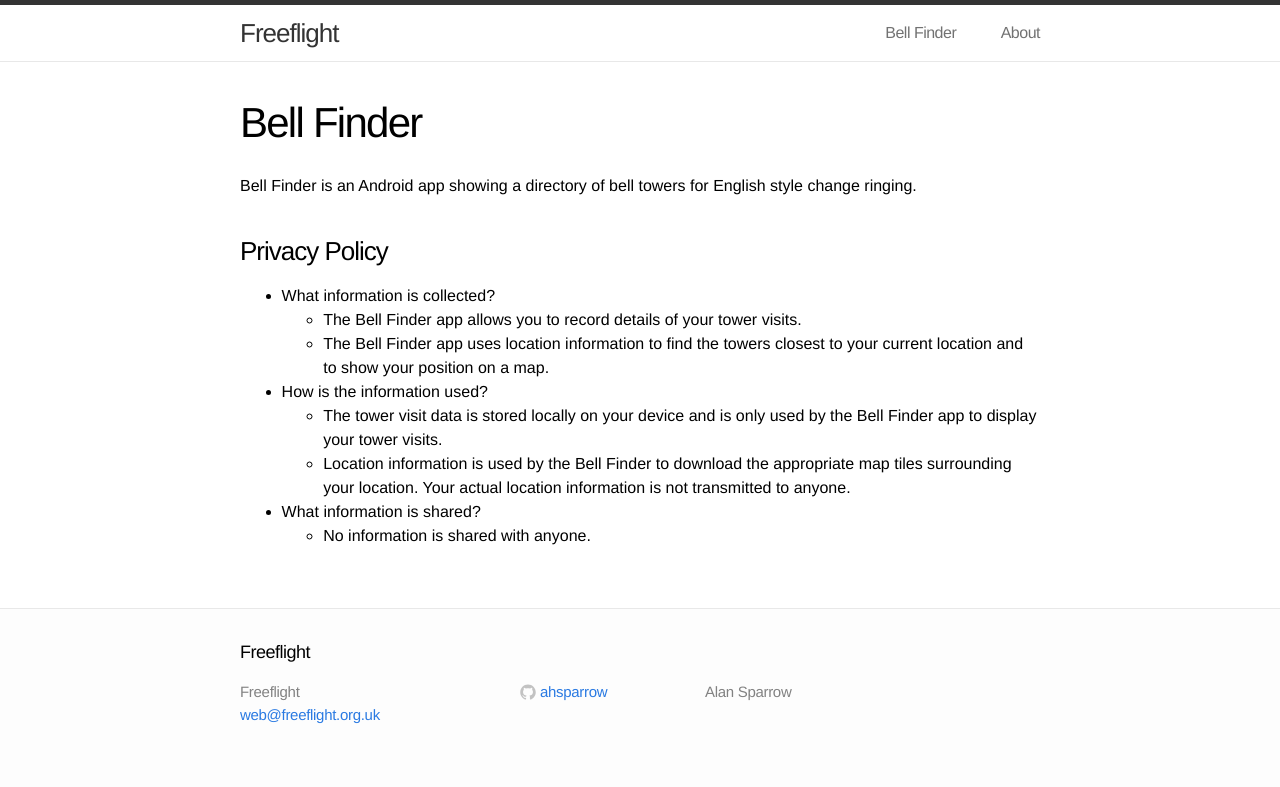
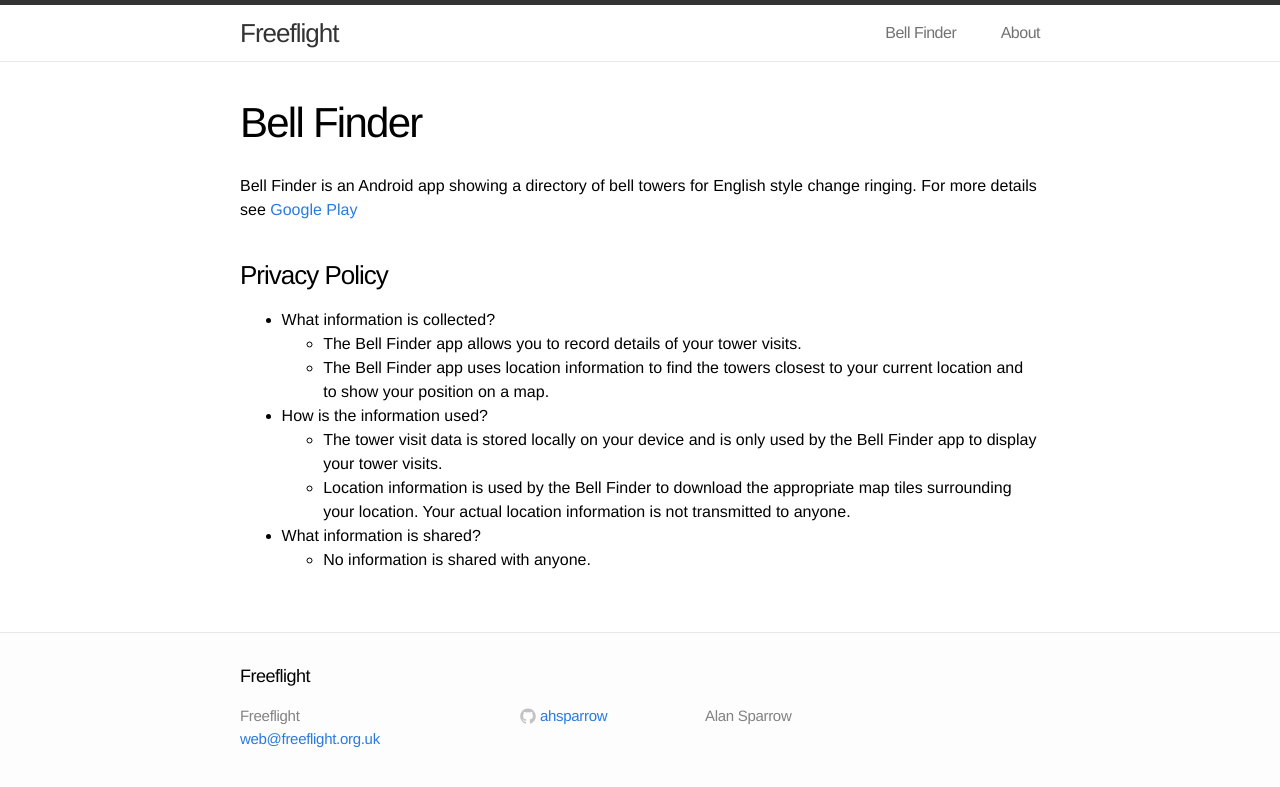
Before and after one commit to ahsparrow/ahsparrow.github.io, a Jekyll site: the page built from 1-bellfinder.md, in a window 1280 px wide. Shown: the top 787 px of the page. Built offline with Jekyll 4.4.1, drawn with Linux system fonts in a browser that asks for light colours.

Commit message:
Add link to Google Play

```diff
--- a/1-bellfinder.md
+++ b/1-bellfinder.md
@@ -5,7 +5,8 @@
 ---
 
 Bell Finder is an Android app showing a directory of bell towers for
-English style change ringing.
+English style change ringing. For more details see
+[Google Play](https://play.google.com/store/apps/details?id=uk.org.freeflight.bellfinder)
 
 ### Privacy Policy
 
```
